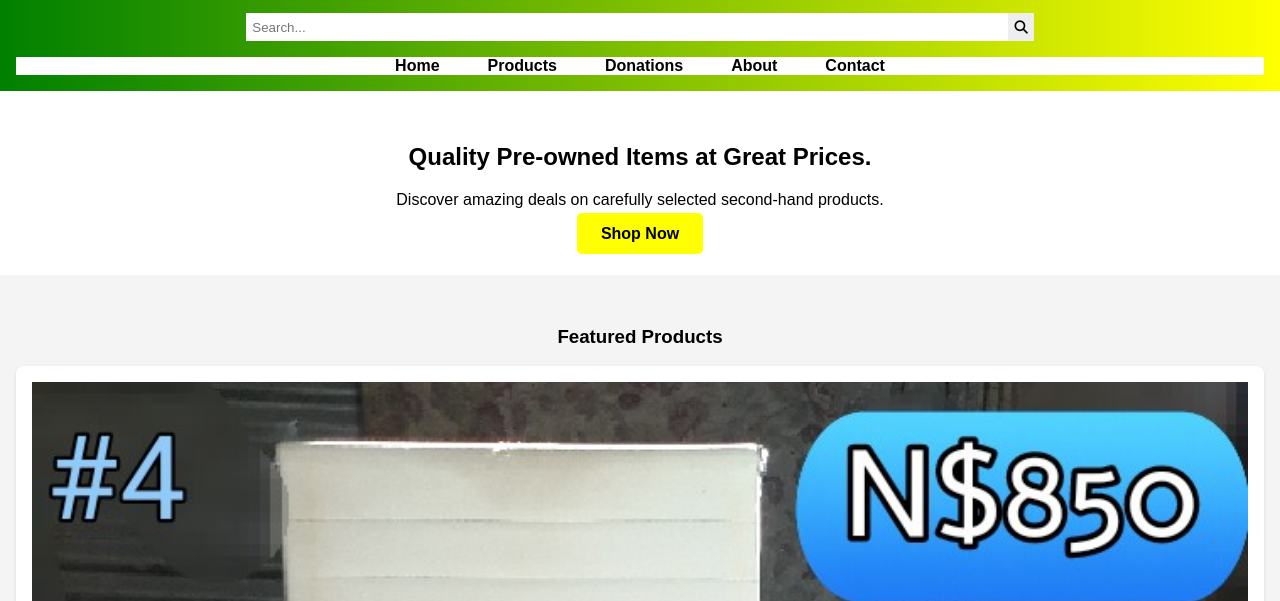
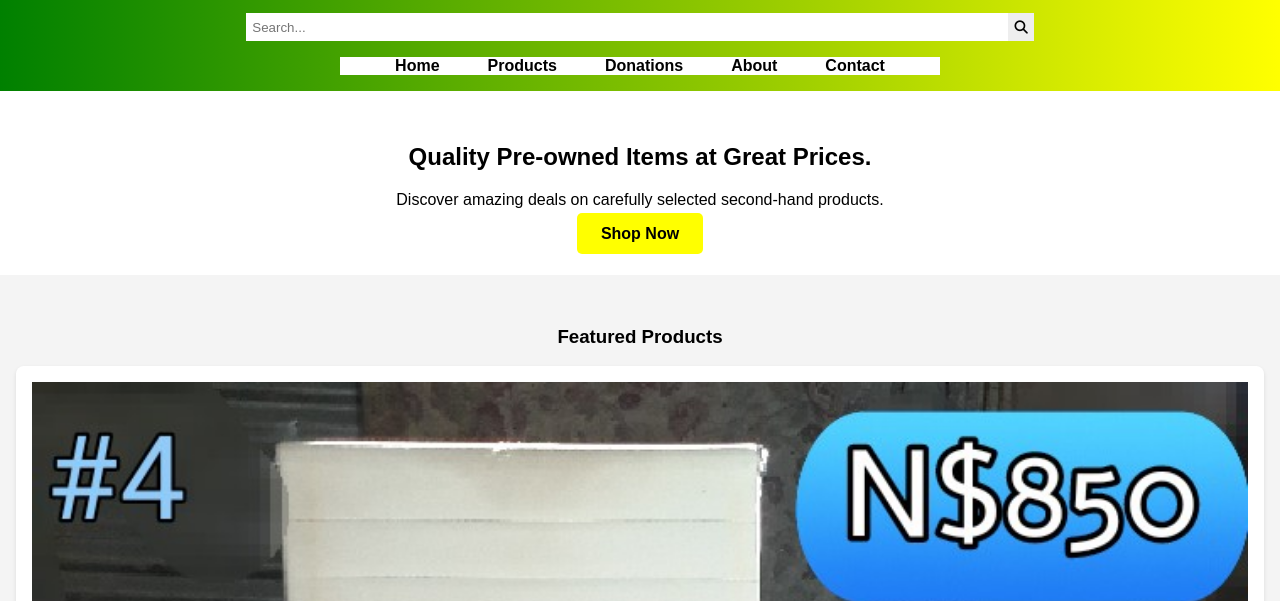
Before and after one commit to Tippztraders/tippz-cash-site, a plain HTML site: page index.html in a window 1280 px wide. Shown: the part 199-800 px from the top of the page. Drawn offline with Linux system fonts and the light colour scheme.

Commit message:
Update style.css

```diff
--- a/style.css
+++ b/style.css
@@ -44,10 +44,12 @@ header {
 .nav-row {
   list-style: none;
   padding: 0;
-  margin: 0;
+  margin: 0 auto;        /* center the nav */
   display: flex;
   justify-content: center;
   background: white;
+  max-width: 600px;      /* limit width */
+  overflow-x: auto;      /* allow horizontal scroll on small screens */
 }
 
 .nav-row li {
```
